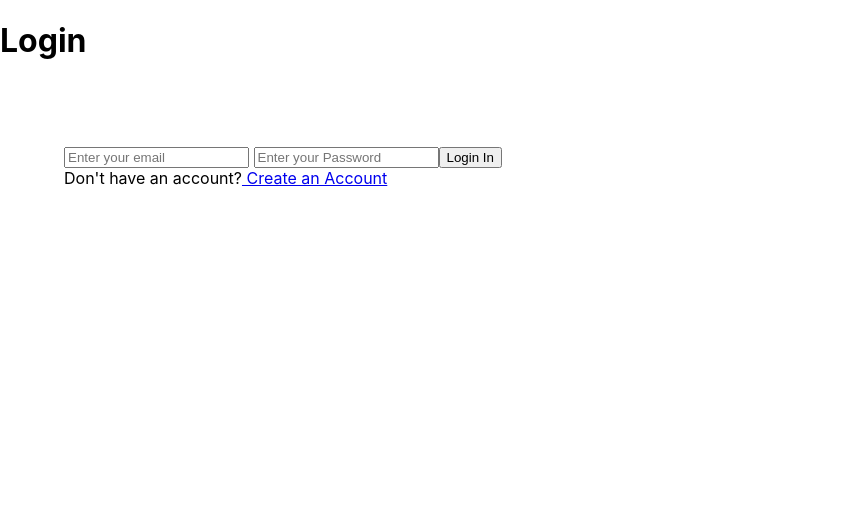
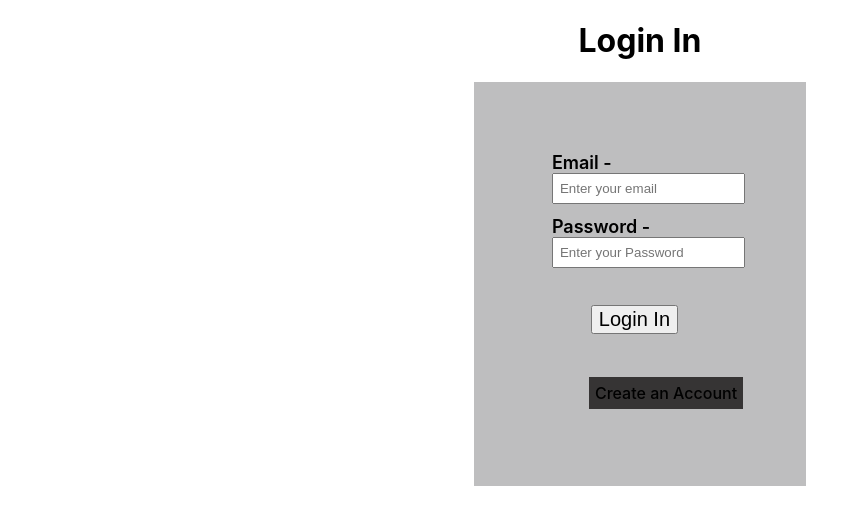
Before and after one commit to sarb001/Tesla-site.github.io, a React (Create React App) app in the folder tesla-clone-yt/: page /login in a window 1280 px wide. Shown: the top 524 px of the page, without its empty margins (0-867 px from the left). Built offline with nearby package versions, Linux system fonts and the light colour scheme; no server answers.

Commit message:
UI part Done

```diff
--- a/tesla-clone-yt/src/Login.css
+++ b/tesla-clone-yt/src/Login.css
@@ -3,7 +3,38 @@
 .main-container
 {
     padding: 5%;
+    cursor: pointer;
     display: flex;
     flex-direction: column;
-    cursor: pointer;
+    justify-content: center;
+    background-color: rgb(190, 190, 191);
+    width: 16vw;
 }
+.account-creation
+{
+    padding: 1px ;
+    width: 100%;
+}
+.account-creation > a
+{
+  text-decoration: none;
+  color: black;
+  font-weight: 500;
+  padding: 3%;
+  background-color: rgb(54, 52, 52);
+}
+.login-part
+{
+    display: flex;
+    flex-direction: column;
+    /* border-bottom: 2px solid rgb(0, 0, 0); */
+}
+.signup-part
+{
+  display: flex;
+  flex-direction: column;
+}
+input
+{
+    padding: 6px;
+}
--- a/tesla-clone-yt/src/Login.js
+++ b/tesla-clone-yt/src/Login.js
@@ -2,6 +2,7 @@ import React, { useState } from 'react';
 import { Link, useNavigate } from 'react-router-dom';
 import './Login.css';
 import { useAuth } from './features/UserContext';
+import Header from './Header';
 
 const Login = () => {
 
@@ -24,29 +25,37 @@ const Login = () => {
         }
       }
   return (
-    <div>
-    <h1> Login </h1>
-    { err && <h2> {err} </h2> }
+    <>
+        <div className='signup-login' style = {{display:'flex',flexDirection:'column',alignItems:'center'}}>
+            <h1> Login In </h1>
                 <div className = "main-container" >
                           <form onSubmit = {handlelogin}>
-                    <label htmlFor = "email">  </label>
+                            <div className = "login-part">
+                              { err && <h2> {err} </h2> }
+                                    <span style = {{padding:'3% 7%',fontSize:'18px',fontWeight:'600' }} >
+                                        <label htmlFor = "email"> Email - </label>
                                         <input type = "email" name = "email" placeholder = 'Enter your email'
                                         onChange = {(e) => setemail(e.target.value)}  />
+                                    </span>
 
-                    <label htmlFor = "password">  </label>
+                                    <span  style = {{padding:'3% 7%',fontSize:'18px',fontWeight:'600' }}>
+                                      <label htmlFor = "password"> Password - </label>
                                       <input type = "password" name = "password" placeholder = 'Enter your Password'
                                       onChange = {(e) => setpass(e.target.value)} />
-
-                    <button> Login In </button>
+                                    </span>
+                                      <div style = {{padding:'15% 26%'}}>
+                                        <button style = {{fontSize:'20px'}}> Login In </button>
+                                      </div>
+                            </div>
                           </form>
                         <div className = "signup-part">
-              <span>
-                    Don't have an account?
-              </span>
+                          <div className = "account-creation">
                               <Link to = "/signup"> Create an Account  </Link>
                           </div>
                         </div>
                 </div>
+        </div>
+    </>
   )
 }
 
--- a/tesla-clone-yt/src/Signup.css
+++ b/tesla-clone-yt/src/Signup.css
@@ -19,3 +19,6 @@ grid-template-columns: 1fr 1fr;
     grid-template-columns: 1fr;
     width: 300px;
 }
+.account-creation{
+    padding: 9% 25%;
+}
--- a/tesla-clone-yt/src/Signup.js
+++ b/tesla-clone-yt/src/Signup.js
@@ -27,27 +27,31 @@ const Signup = () =>
     }
 
   return (
-    <div>
-       <h1> Signup  </h1>
+    <div className='signup-login' style = {{display:'flex',flexDirection:'column',alignItems:'center'}} >
+       <h1> Sign up  </h1>
          { err && <h2> {err} </h2> }
         <div className = "main-container" >
                 <form onSubmit = {handlesignup}>
-                    <label htmlFor = 'name'>  </label>
+                    <div className = "signup-part">
+                          <label htmlFor = 'name'> Name - </label>
                           <input type = "name" name = "name"    placeholder = 'Enter your Name'
                           onChange={(e) => setname(e.target.value)} />
 
-                    <label htmlFor = "email">  </label>
+                          <label htmlFor = "email">  Email - </label>
                           <input type = "email" name = "email"  placeholder = 'Enter your email'
                           onChange={(e) => setemail(e.target.value)} />
 
-                    <label htmlFor = "password">  </label>
+                          <label htmlFor = "password"> Password - </label>
                           <input type = "password" name = "password" placeholder = 'Enter your Password'
                           onChange={(e) => setpass(e.target.value)}  />
 
-                    <button> Sign Up Here  </button>
+                      <div style = {{padding:'5% 26%'}}>
+                          <button style = {{fontSize:'18px'}}> Sign Up   </button>
+                      </div>
+                      </div>
                 </form>
                  <div className = "signup-part">
-              <span>
+                    <span className = 'account-creation'>
                       <Link to = "/login"> Login Here </Link>
                     </span>
                  </div>
```
Lines whose indentation alone changed are shown as unchanged.
